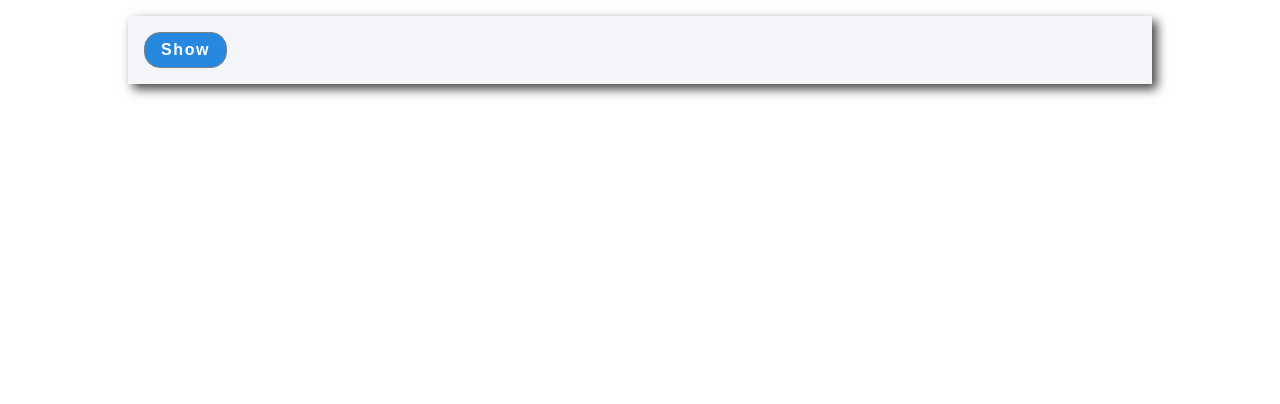
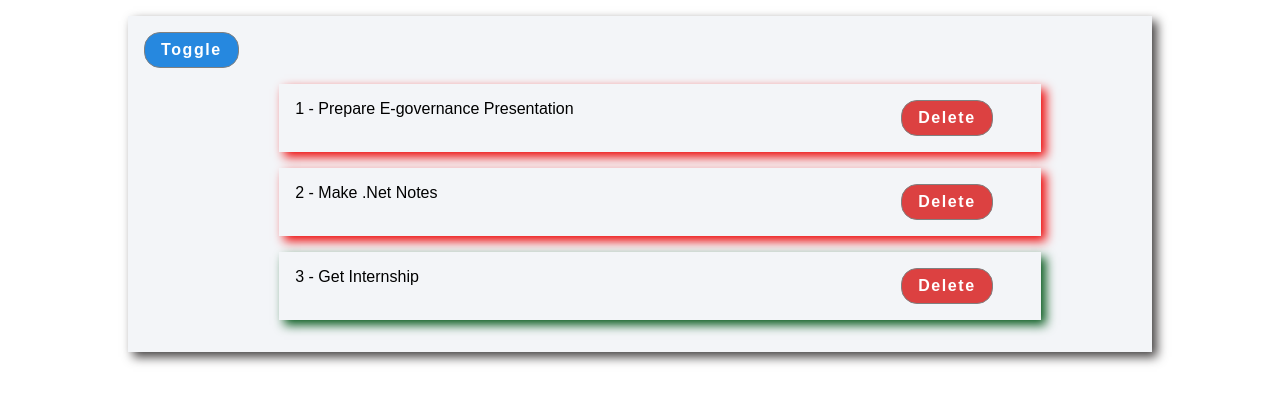
Before and after one commit to Sushant-Luitel/ReactCourse, a React (Vite) app: page / in a window 1280 px wide. Shown: the top 404 px of the page. Built offline with nearby package versions, Linux system fonts and the light colour scheme.

Commit message:
added css on the basis of status of task

```diff
--- a/src/App.css
+++ b/src/App.css
@@ -59,3 +59,10 @@ button:hover {
 .reset-button {
   background-color: rgb(38, 136, 223);
 }
+
+.complete {
+  box-shadow: 5px 5px 10px rgb(8, 91, 30);
+}
+.incomplete {
+  box-shadow: 5px 5px 10px rgb(238, 9, 9);
+}
--- a/src/List.jsx
+++ b/src/List.jsx
@@ -18,7 +18,7 @@ const List = () => {
       completed: true,
     },
   ]);
-  const [ShowText, setShowText] = useState(false);
+  const [ShowText, setShowText] = useState(true);
 
   const handleDelete = (id) => {
     let newTask = tasks.filter((task) => {
@@ -30,15 +30,22 @@ const List = () => {
   return (
     <div className="container">
       <button
-        className="button reset-button"
+        className="button reset-button ${}"
         onClick={() => setShowText(!ShowText)}
       >
-        {ShowText ? "Hide" : "Show"}
+        Toggle
       </button>
       {ShowText && (
         <ul>
           {tasks.map((task) => (
-            <li className="row container list-item" key={task.id}>
+            <li
+              className={
+                task.completed
+                  ? "complete row container"
+                  : "row container incomplete"
+              }
+              key={task.id}
+            >
               <div className="col">
                 <span>{task.id}</span> - <span>{task.name}</span>
               </div>
```
